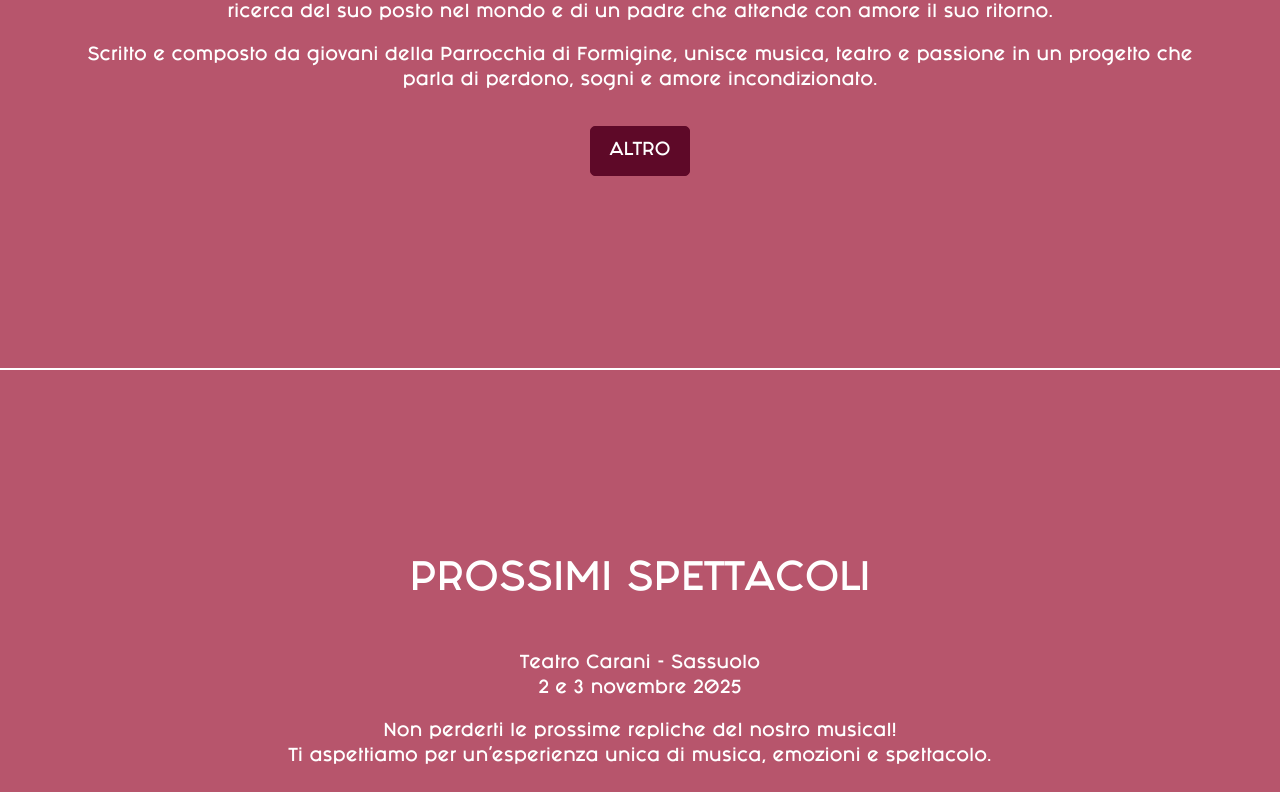
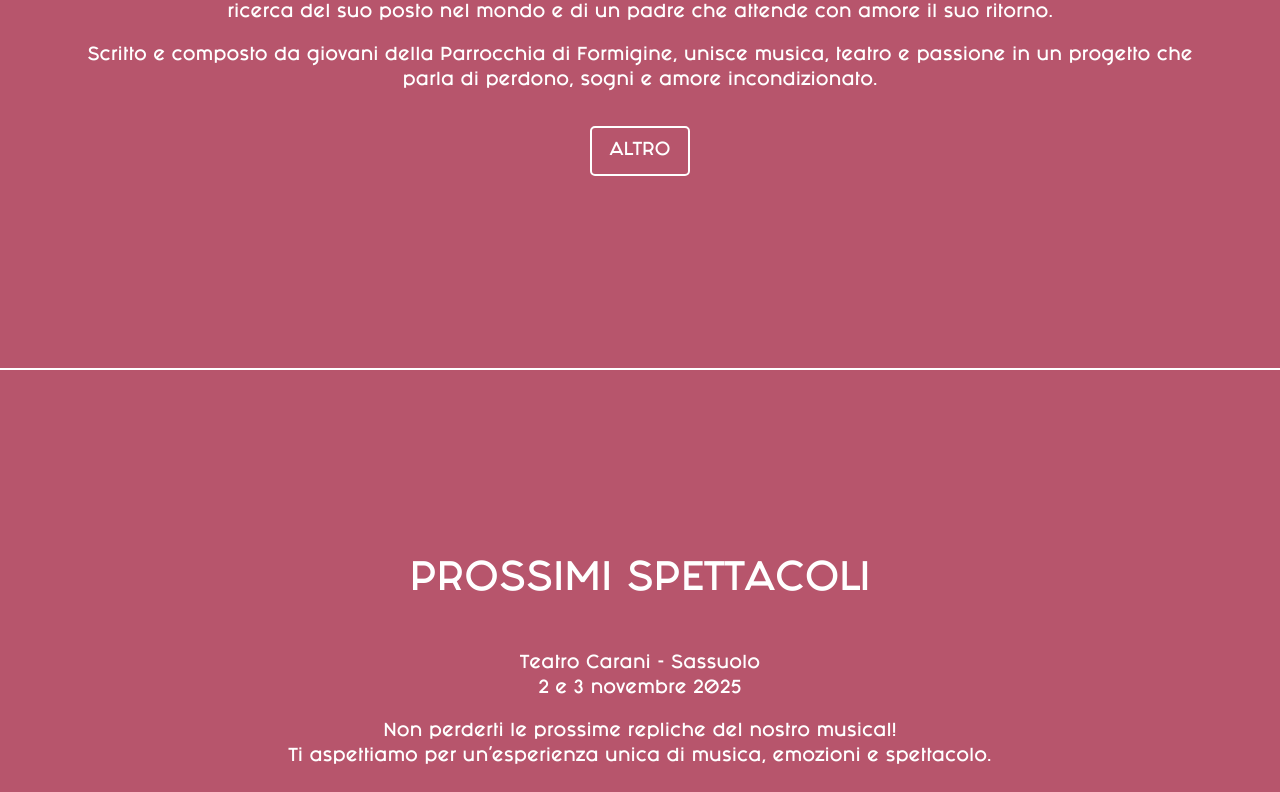
Before and after one commit to davideleo5/davideleo5.github.io, a React (Create React App) app: page / in a window 1280 px wide. Shown: the part 1228-2020 px from the top of the page. Built offline with nearby package versions, Linux system fonts and the light colour scheme; a web font is replaced by a local one.

Commit message:
minor fixes

```diff
--- a/src/App.css
+++ b/src/App.css
@@ -109,8 +109,8 @@ a:hover p {
 
 button, .button-link {
     align-items: center;
-    background-color: var(--color-vinaccia);
-    border: 1px solid var(--color-vinaccia);
+    background-color: var(--color-bg);
+    border: 2px solid var(--color-bianco);
     border-radius: 5px;
     cursor: pointer;
     display: inline-flex;
@@ -128,9 +128,9 @@ button a {
 }
 
 button:hover, .button-link:hover {
-    background-color: var(--color-text);
-    border: 1px solid var(--color-text);
-    color: var(--color-rosino);
+    background-color: var(--color-bianco);
+    border: 1px solid var(--color-bianco);
+    color: var(--color-bg);
 }
 
 button:hover a {
```
